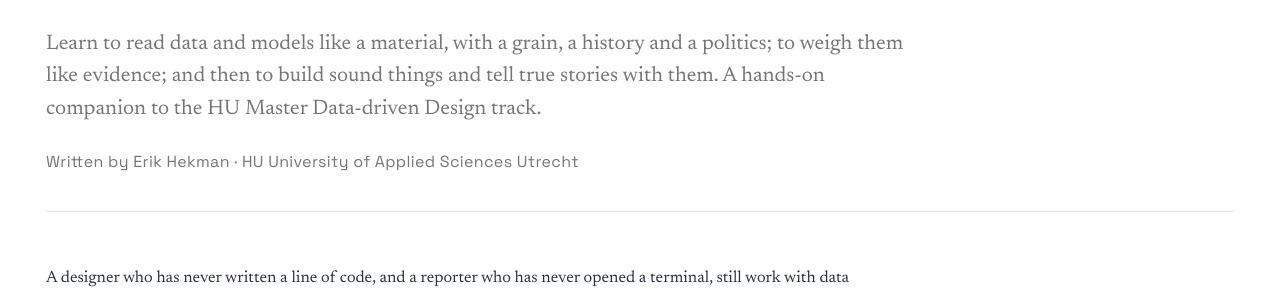
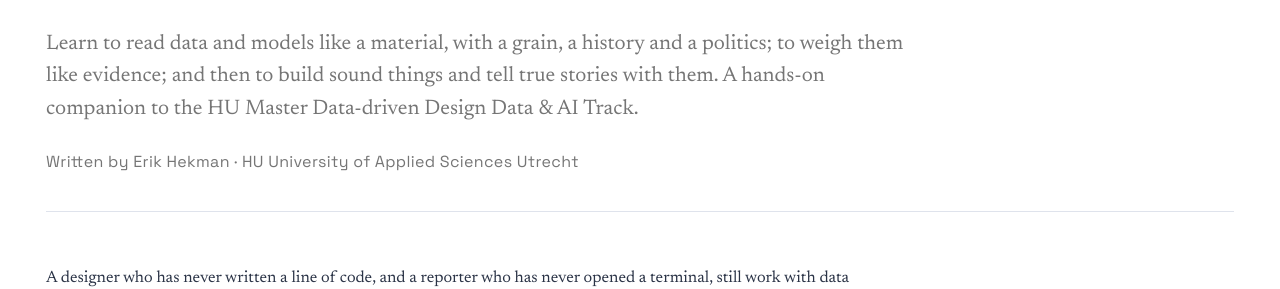
Before and after one commit to Hekman/data-ai-book, an MkDocs documentation site: the page built from docs/index.md, in a window 1280 px wide and 900 px high. Shown: the part 280-569 px from the top of the window. Built offline with MkDocs 1.6.1 and Material for MkDocs 9.7.7, drawn with Linux system fonts in a browser that asks for light colours; comment, search, counter and statistics services are not loaded; part of the change alters nothing that is shown.

Commit message:
Added Goatcounter for some analytics

```diff
--- a/docs/index.md
+++ b/docs/index.md
@@ -7,7 +7,7 @@ hide:
 <div class="hero" markdown>
 <p class="kicker">An open textbook for designers and journalists</p>
 <h1 class="hero-title">Data & AI for Designers and Journalists</h1>
-<p class="hero-sub">Learn to read data and models like a material, with a grain, a history and a politics; to weigh them like evidence; and then to build sound things and tell true stories with them. A hands-on companion to the HU Master Data-driven Design track.</p>
+<p class="hero-sub">Learn to read data and models like a material, with a grain, a history and a politics; to weigh them like evidence; and then to build sound things and tell true stories with them. A hands-on companion to the HU Master Data-driven Design Data & AI Track.</p>
 <p class="byline">Written by Erik Hekman · HU University of Applied Sciences Utrecht</p>
 </div>
 
--- a/mkdocs.yml
+++ b/mkdocs.yml
@@ -16,6 +16,7 @@ copyright: >-
 
 theme:
   name: material
+  custom_dir: overrides
   language: en
   font:
     text: Newsreader
--- /dev/null
+++ b/overrides/main.html
@@ -0,0 +1,10 @@
+{% extends "base.html" %}
+
+{#
+  GoatCounter privacy-friendly, cookieless analytics.
+  Dashboard: https://hekman.goatcounter.com
+#}
+{% block analytics %}
+  <script data-goatcounter="https://hekman.goatcounter.com/count"
+          async src="//gc.zgo.at/count.js"></script>
+{% endblock %}
```
